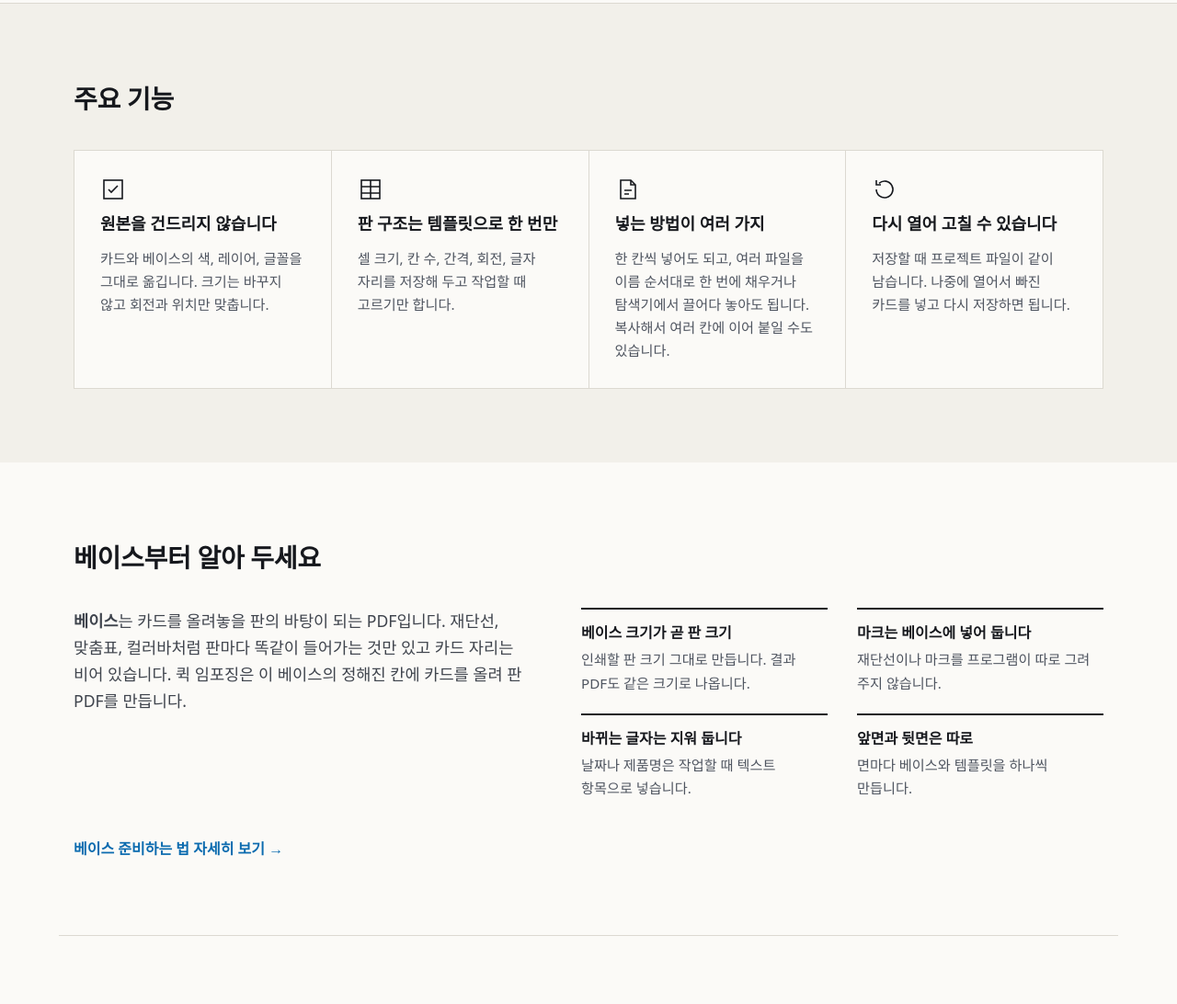
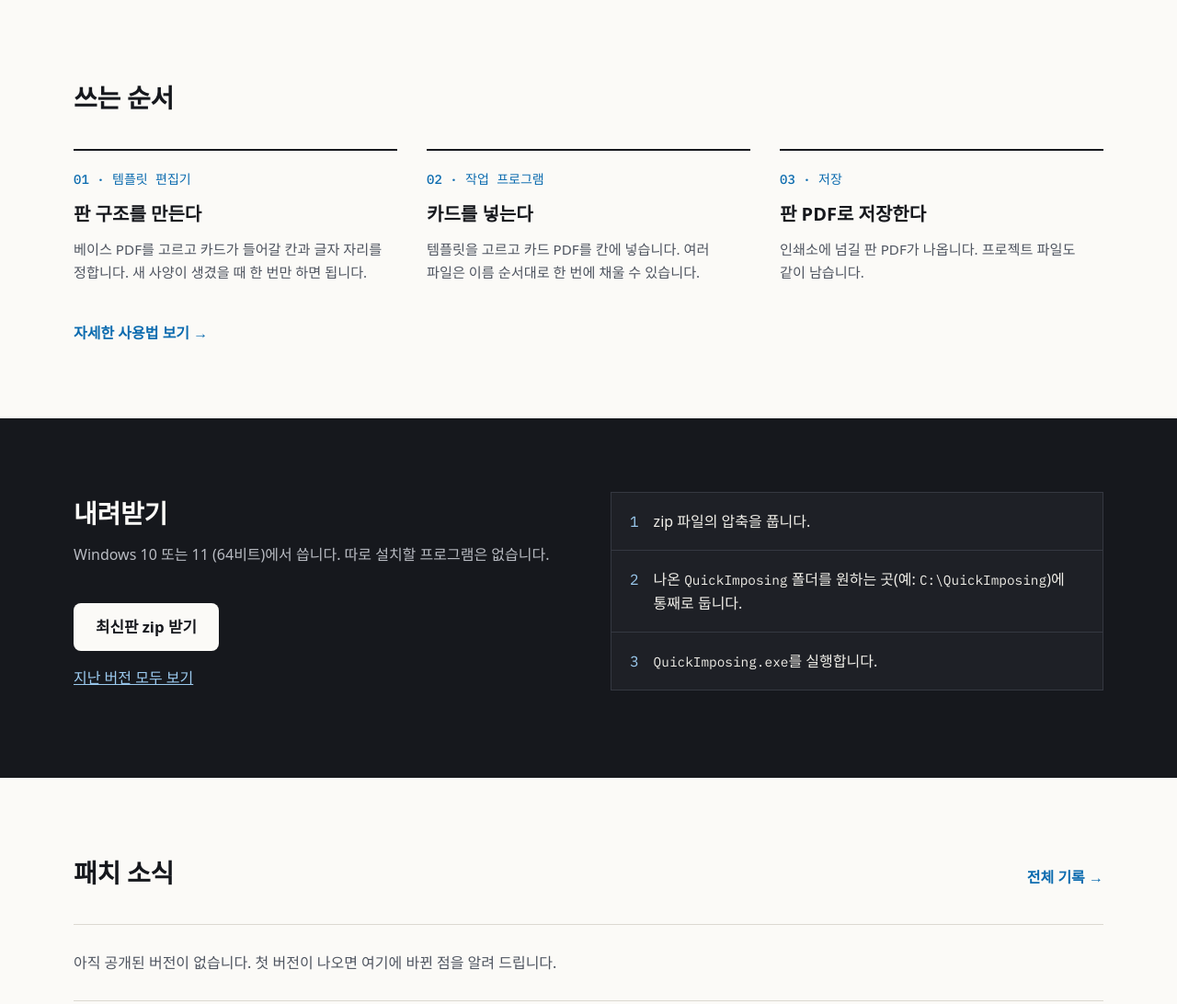
Before and after one commit to steves460ng/quick-imposing-pub, a plain HTML site: page site/index.html in a window 1280 px wide. Shown: the part 1384-2476 px from the top of the page at 92% size. Drawn offline with Linux system fonts and the light colour scheme; a web font is replaced by a local one.

Commit message:
홈에서 '주요 기능'과 '베이스부터 알아 두세요' 구역 삭제
Co-Authored-By: Claude Opus 5.5 <noreply@anthropic.com>
Claude-Session: https://claude.ai/code/session_01Q2SD6SRgWmJHya52zCSGTc

```diff
--- a/site/index.html
+++ b/site/index.html
@@ -8,7 +8,7 @@
   <link rel="preconnect" href="https://fonts.googleapis.com">
   <link rel="preconnect" href="https://fonts.gstatic.com" crossorigin>
   <link rel="stylesheet" href="https://fonts.googleapis.com/css2?family=IBM+Plex+Mono:wght@400;500&amp;family=IBM+Plex+Sans+KR:wght@400;500;600;700&amp;display=swap">
-  <link rel="stylesheet" href="style.css?v=7">
+  <link rel="stylesheet" href="style.css?v=8">
 </head>
 <body>
   <header class="site-header">
@@ -18,7 +18,6 @@
         quick-imposing
       </a>
       <div class="menu">
-        <a href="#features">기능</a>
         <a href="guide.html">사용법</a>
         <a href="#news">패치 소식</a>
         <a href="#feedback">의견 보내기</a>
@@ -48,48 +47,6 @@
           <img src="images/promo-work.png" srcset="images/promo-work.png 1x, images/promo-work@2x.png 2x" width="1360" height="880" alt="퀵 임포징 작업 프로그램에서 명함 템플릿을 고르고 24칸 중 22칸에 명함 카드를 채운 화면">
         </div>
       </figure>
-    </section>
-
-    <section id="features" class="band" aria-labelledby="features-h">
-      <div class="wrap section">
-        <h2 id="features-h" class="h-gap">주요 기능</h2>
-        <div class="features">
-          <div>
-            <svg width="28" height="28" viewBox="0 0 28 28" fill="none" stroke-width="1.6" aria-hidden="true"><rect x="4" y="4" width="20" height="20"/><path d="M9 14l3 3 7-7"/></svg>
-            <h3>원본을 건드리지 않습니다</h3>
-            <p>카드와 베이스의 색, 레이어, 글꼴을 그대로 옮깁니다. 크기는 바꾸지 않고 회전과 위치만 맞춥니다.</p>
-          </div>
-          <div>
-            <svg width="28" height="28" viewBox="0 0 28 28" fill="none" stroke-width="1.6" aria-hidden="true"><rect x="4" y="4" width="20" height="20"/><path d="M4 11h20M4 18h20M14 4v20"/></svg>
-            <h3>판 구조는 템플릿으로 한 번만</h3>
-            <p>셀 크기, 칸 수, 간격, 회전, 글자 자리를 저장해 두고 작업할 때 고르기만 합니다.</p>
-          </div>
-          <div>
-            <svg width="28" height="28" viewBox="0 0 28 28" fill="none" stroke-width="1.6" aria-hidden="true"><path d="M6 4h11l5 5v15H6z"/><path d="M17 4v5h5M10 15h8M10 19h5"/></svg>
-            <h3>넣는 방법이 여러 가지</h3>
-            <p>한 칸씩 넣어도 되고, 여러 파일을 이름 순서대로 한 번에 채우거나 탐색기에서 끌어다 놓아도 됩니다. 복사해서 여러 칸에 이어 붙일 수도 있습니다.</p>
-          </div>
-          <div>
-            <svg width="28" height="28" viewBox="0 0 28 28" fill="none" stroke-width="1.6" aria-hidden="true"><path d="M5 14a9 9 0 1 0 3-6.7"/><path d="M5 4v5h5"/></svg>
-            <h3>다시 열어 고칠 수 있습니다</h3>
-            <p>저장할 때 프로젝트 파일이 같이 남습니다. 나중에 열어서 빠진 카드를 넣고 다시 저장하면 됩니다.</p>
-          </div>
-        </div>
-      </div>
-    </section>
-
-    <section class="wrap section base-intro" aria-labelledby="base-h">
-      <h2 id="base-h" class="h-gap">베이스부터 알아 두세요</h2>
-      <div class="base-intro-grid">
-        <p class="base-intro-lead"><strong>베이스</strong>는 카드를 올려놓을 판의 바탕이 되는 PDF입니다. 재단선, 맞춤표, 컬러바처럼 판마다 똑같이 들어가는 것만 있고 카드 자리는 비어 있습니다. 퀵 임포징은 이 베이스의 정해진 칸에 카드를 올려 판 PDF를 만듭니다.</p>
-        <ul class="base-points">
-          <li><strong>베이스 크기가 곧 판 크기</strong><span>인쇄할 판 크기 그대로 만듭니다. 결과 PDF도 같은 크기로 나옵니다.</span></li>
-          <li><strong>마크는 베이스에 넣어 둡니다</strong><span>재단선이나 마크를 프로그램이 따로 그려 주지 않습니다.</span></li>
-          <li><strong>바뀌는 글자는 지워 둡니다</strong><span>날짜나 제품명은 작업할 때 텍스트 항목으로 넣습니다.</span></li>
-          <li><strong>앞면과 뒷면은 따로</strong><span>면마다 베이스와 템플릿을 하나씩 만듭니다.</span></li>
-        </ul>
-      </div>
-      <p class="after-steps"><a class="text-link" href="guide.html#base">베이스 준비하는 법 자세히 보기 →</a></p>
     </section>
 
     <section class="wrap section" aria-labelledby="flow-h">
--- a/site/style.css
+++ b/site/style.css
@@ -290,81 +290,6 @@ h2.h-gap {
   display: block;
   width: 100%;
   height: auto;
-}
-
-/* 베이스 소개 (홈) */
-.base-intro {
-  border-bottom: 1px solid var(--line);
-}
-
-.base-intro-grid {
-  display: flex;
-  flex-wrap: wrap;
-  gap: 2rem 3rem;
-}
-
-.base-intro-lead {
-  flex: 1 1 22rem;
-  min-width: 0;
-  margin: 0;
-  font-size: 1.1rem;
-  color: var(--fg-2);
-}
-
-.base-points {
-  flex: 1 1 26rem;
-  min-width: 0;
-  margin: 0;
-  padding: 0;
-  list-style: none;
-  display: grid;
-  grid-template-columns: repeat(auto-fit, minmax(12rem, 1fr));
-  gap: 1.25rem 2rem;
-}
-
-.base-points li {
-  display: flex;
-  flex-direction: column;
-  gap: 0.25rem;
-  padding-top: 0.75rem;
-  border-top: 2px solid var(--fg);
-}
-
-.base-points span {
-  color: var(--muted);
-  font-size: 0.95rem;
-}
-
-/* 기능 */
-.features {
-  display: grid;
-  grid-template-columns: repeat(auto-fit, minmax(15rem, 1fr));
-  gap: 1px;
-  background: var(--line);
-  border: 1px solid var(--line);
-}
-
-.features > div {
-  padding: 1.75rem;
-  background: var(--bg);
-  display: flex;
-  flex-direction: column;
-  gap: 0.6rem;
-}
-
-.features svg {
-  stroke: var(--fg);
-}
-
-.features h3 {
-  margin: 0;
-  font-size: 1.125rem;
-}
-
-.features p {
-  margin: 0;
-  color: var(--muted);
-  font-size: 0.95rem;
 }
 
 /* 작업 흐름 */
```
Also changed, not shown: site/guide.html (+1 -2 lines), 1 other file.
